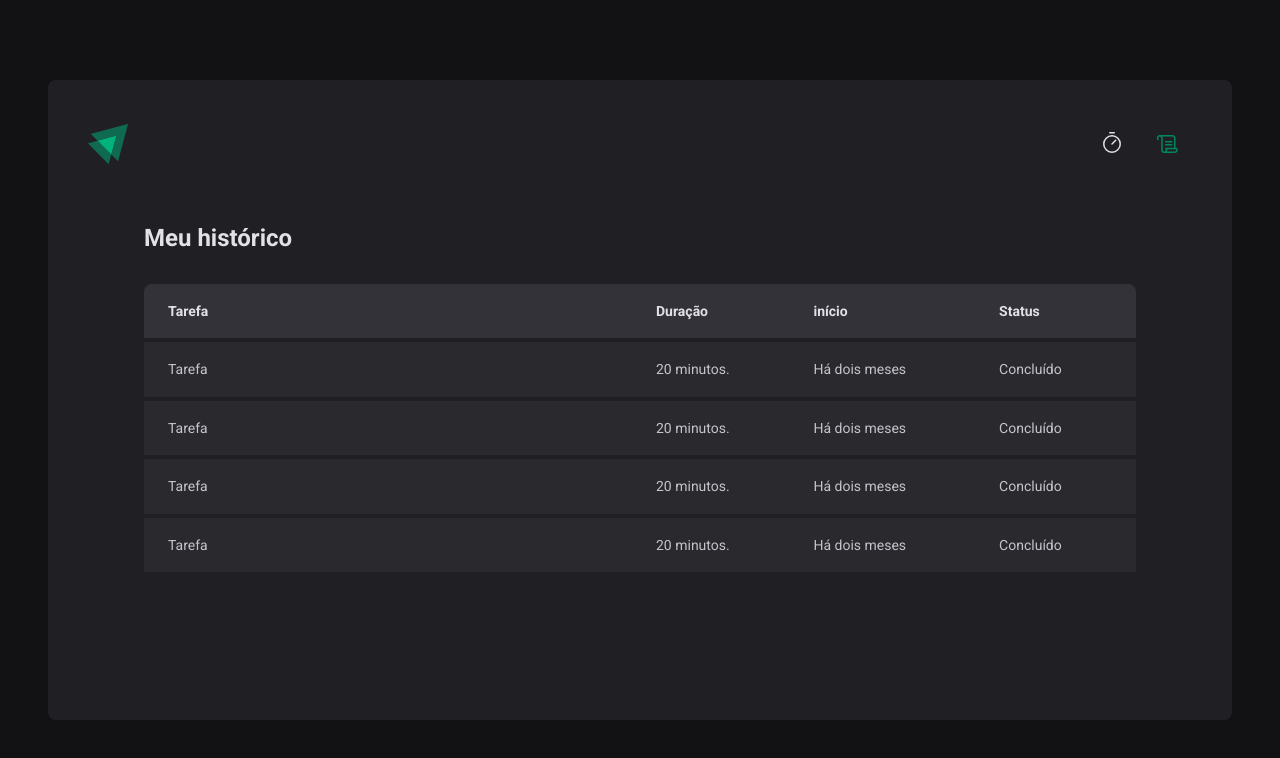
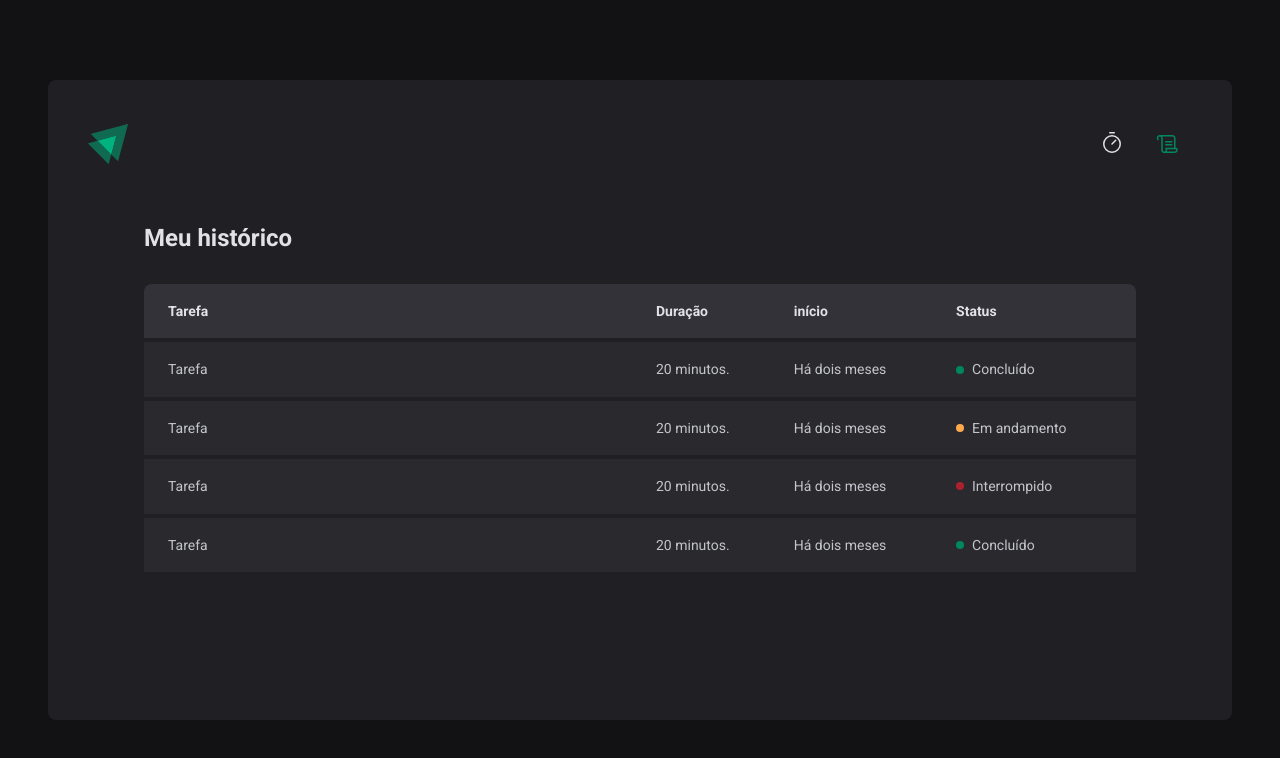
Before and after one commit to viniscrv/timer, a React (Vite) app: page /history in a window 1280 px wide. Shown: the top 758 px of the page. Built offline with nearby package versions, Linux system fonts and the light colour scheme.

Commit message:
criado componente de estilo Status

```diff
--- a/src/components/Header/styles.ts
+++ b/src/components/Header/styles.ts
@@ -15,14 +15,14 @@
             justify-content: center;
             align-items: center;
             color: ${props => props.theme["gray-100"]};
-            border-top: 3px solid transparent;
-            border-bottom: 3px solid transparent;
+            border-top: 2px solid transparent;
+            border-bottom: 2px solid transparent;
             &:focus {
             box-shadow: none;
             }
 
             &:hover {
-                border-bottom: 3px solid ${props => props.theme["green-500"]};
+                border-bottom: 2px solid ${props => props.theme["green-500"]};
             }
             &.active {
                 color: ${props => props.theme["green-500"]};
--- a/src/pages/History/index.tsx
+++ b/src/pages/History/index.tsx
@@ -1,6 +1,6 @@
 import React from "react";
 import Header from "../../components/Header";
-import { HistoryCotainer, HistoryList } from "./styles";
+import { HistoryCotainer, HistoryList, Status } from "./styles";
 
 const History = () => {
   return (
@@ -21,25 +21,33 @@
               <td>Tarefa</td>
               <td>20 minutos.</td>
               <td>Há dois meses</td>
-              <td>Concluído</td>
+              <td>
+                <Status statusColor="green">Concluído</Status>
+              </td>
             </tr>
             <tr>
               <td>Tarefa</td>
               <td>20 minutos.</td>
               <td>Há dois meses</td>
-              <td>Concluído</td>
+              <td>
+                <Status statusColor="yellow">Em andamento</Status>
+              </td>
             </tr>
             <tr>
               <td>Tarefa</td>
               <td>20 minutos.</td>
               <td>Há dois meses</td>
-              <td>Concluído</td>
+              <td>
+                <Status statusColor="red">Interrompido</Status>
+              </td>
             </tr>
             <tr>
               <td>Tarefa</td>
               <td>20 minutos.</td>
               <td>Há dois meses</td>
-              <td>Concluído</td>
+              <td>
+                <Status statusColor="green">Concluído</Status>
+              </td>
             </tr>
           </tbody>
         </table>
--- a/src/pages/History/styles.ts
+++ b/src/pages/History/styles.ts
@@ -56,5 +56,28 @@
             }
         }
     }
+`
 
+const STATUS_COLORS = {
+    yellow: "yellow-500",
+    green: "green-500",
+    red: "red-500",
+} as const
+
+interface StatusProps {
+    statusColor: keyof typeof STATUS_COLORS;
+}
+
+export const Status = styled.span<StatusProps>`
+    display: flex;
+    align-items: center;
+    gap: 0.5rem;
+
+    &::before {
+        content: "";
+        width: 0.5rem;
+        height: 0.5rem;
+        border-radius: 50%;
+        background-color: ${props => props.theme[STATUS_COLORS[props.statusColor]]};
+    }
 `
```
